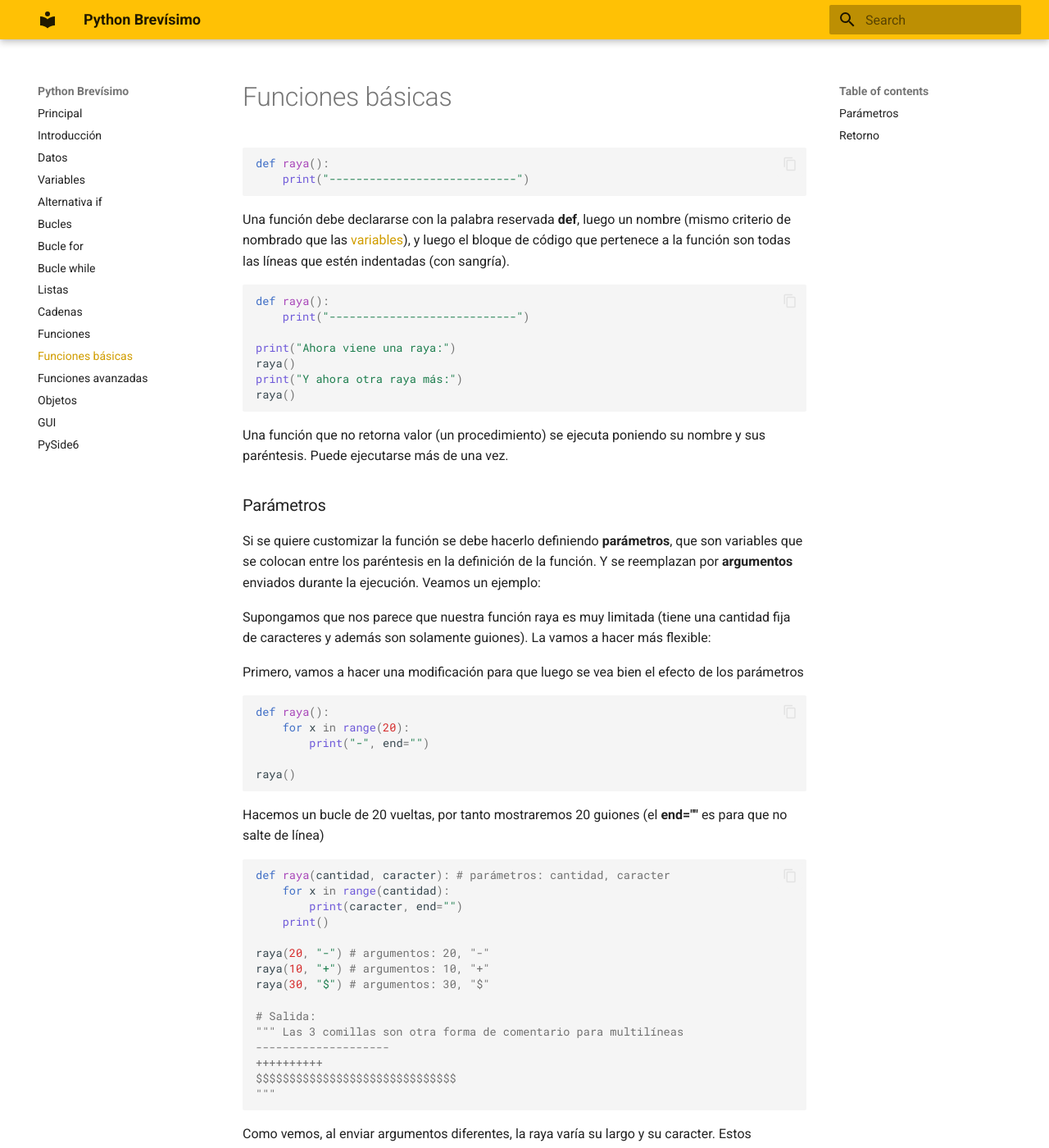
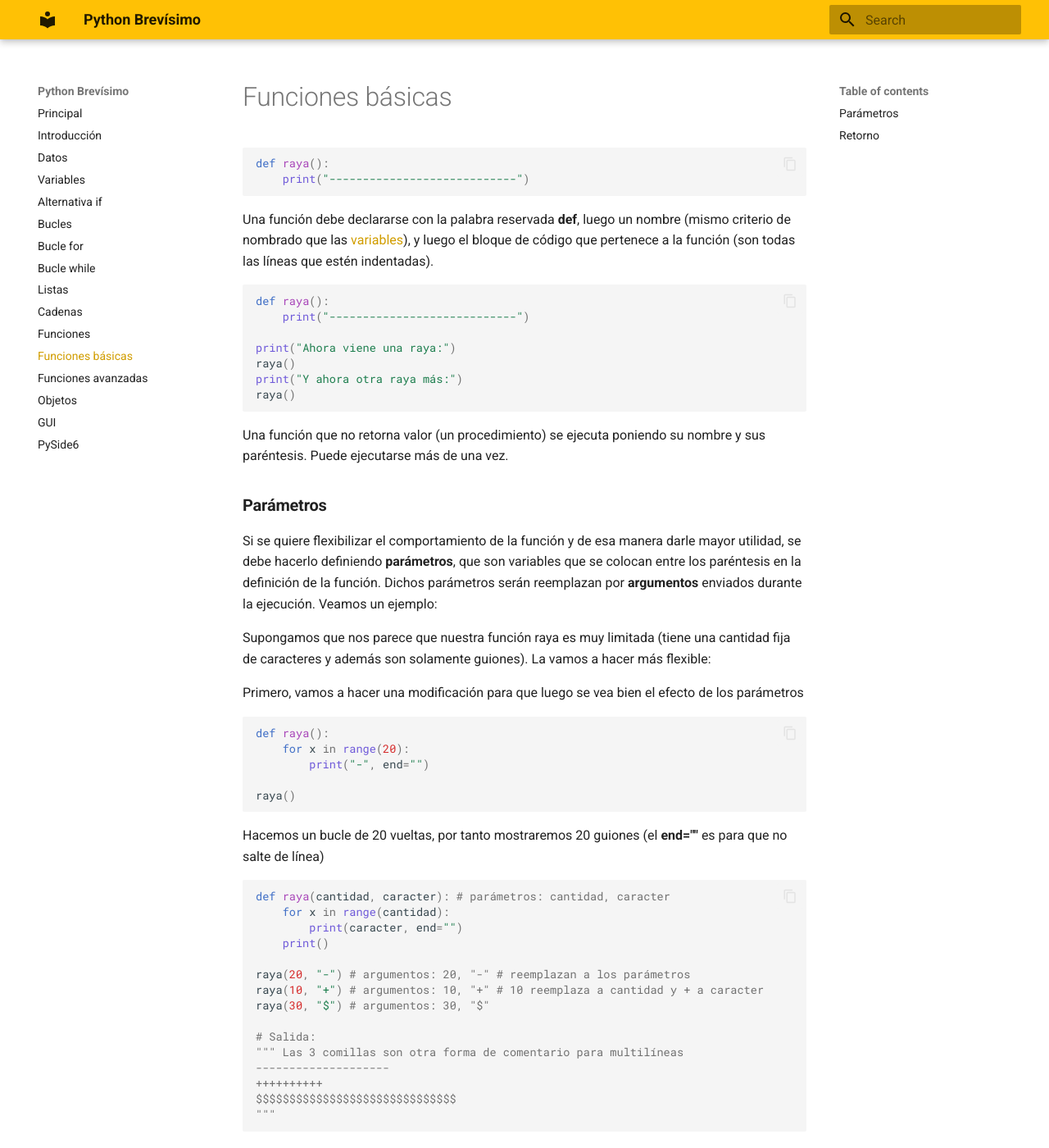
Before and after one commit to pablokan/python_brevisimo, an MkDocs documentation site: the page built from docs/funciones/func_base.md, in a window 1280 px wide and 1400 px high. Shown: the whole window at 82% size. Built offline with MkDocs 1.6.1 and Material for MkDocs 9.7.7, drawn with Linux system fonts in a browser that asks for light colours; some of the changed text lies outside the part shown.

Commit message:
funcs indep

````diff
--- a/docs/funciones/func_base.md
+++ b/docs/funciones/func_base.md
@@ -4,7 +4,7 @@
 def raya():
     print("----------------------------")
 ```
-Una función debe declararse con la palabra reservada **def**, luego un nombre (mismo criterio de nombrado que las [variables](../variables.md#como-se-puede-llamar-una-variable)), y luego el bloque de código que pertenece a la función son todas las líneas que estén indentadas (con sangría).
+Una función debe declararse con la palabra reservada **def**, luego un nombre (mismo criterio de nombrado que las [variables](../variables.md#como-se-puede-llamar-una-variable)), y luego el bloque de código que pertenece a la función (son todas las líneas que estén indentadas).
 
 ```py
 def raya():
@@ -17,8 +17,8 @@
 ```
 Una función que no retorna valor (un procedimiento) se ejecuta poniendo su nombre y sus paréntesis. Puede ejecutarse más de una vez.
 
-### Parámetros
-Si se quiere customizar la función se debe hacerlo definiendo **parámetros**, que son variables que se colocan entre los paréntesis en la definición de la función. Y se reemplazan por **argumentos** enviados durante la ejecución. Veamos un ejemplo:
+### **Parámetros**
+Si se quiere flexibilizar el comportamiento de la función y de esa manera darle mayor utilidad, se debe hacerlo definiendo **parámetros**, que son variables que se colocan entre los paréntesis en la definición de la función. Dichos parámetros serán reemplazan por **argumentos** enviados durante la ejecución. Veamos un ejemplo:
 
 Supongamos que nos parece que nuestra función raya es muy limitada (tiene una cantidad fija de caracteres y además son solamente guiones). La vamos a hacer más flexible:
 
@@ -38,8 +38,8 @@
         print(caracter, end="")
     print()
 
-raya(20, "-") # argumentos: 20, "-"
-raya(10, "+") # argumentos: 10, "+"
+raya(20, "-") # argumentos: 20, "-" # reemplazan a los parámetros
+raya(10, "+") # argumentos: 10, "+" # 10 reemplaza a cantidad y + a caracter
 raya(30, "$") # argumentos: 30, "$"
 
 # Salida:
@@ -81,10 +81,13 @@
 
 doble(3)
 ```
-Si en cambio, queremos que el valor doble del argumento enviado sea retornado, debemos printear la función:
+Si en cambio, queremos que el valor doble del argumento enviado sea retornado, debemos printear la función (o bien asignarla o también operarla):
 ```py
 def doble(numero):
     return numero*2
 
 print(doble(3))
+print(f'El doble del doble es {doble(4) * 2}')
+dobleDe9 = doble(9)
+print(dobleDe9)
 ```
````
Also changed, not shown: docs/funciones.md (+3 -0 lines).
